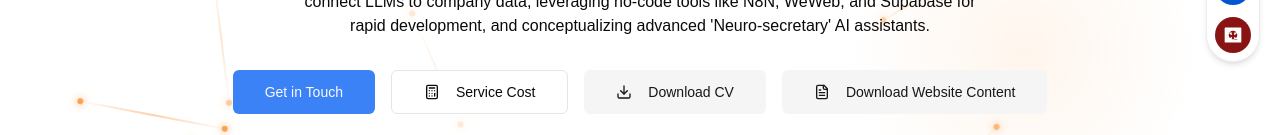
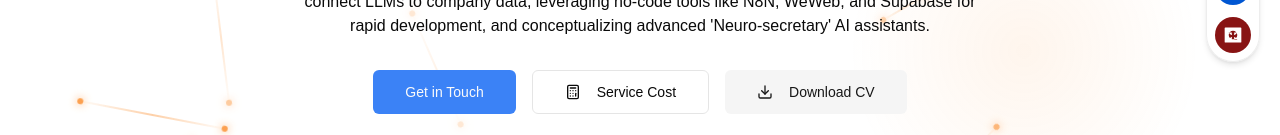
Before and after one commit to MS0C54073/muzoprof, a Next.js app: page / in a window 1280 px wide. Shown: the part 509-644 px from the top of the page. Built offline with nearby package versions, Linux system fonts and the light colour scheme.

Commit message:
delete this button: Download Website Content

```diff
--- a/src/app/page.tsx
+++ b/src/app/page.tsx
@@ -7,7 +7,7 @@ import Link from 'next/link';
 import TranslatedText from '@/app/components/translated-text';
 import { Button } from '@/components/ui/button';
 import { SocialIcons } from '@/components/social-icons';
-import { ArrowRight, Award, BrainCircuit, Calendar, Code, Download, Eye, ExternalLink, Github, Globe, GraduationCap, Loader2, Mail, Network, Phone, Server, Shield, Smartphone, Star, Users, Check, UserCog, ChevronDown, Calculator, FileText } from 'lucide-react';
+import { ArrowRight, Award, BrainCircuit, Calendar, Code, Download, Eye, ExternalLink, Github, Globe, GraduationCap, Loader2, Mail, Network, Phone, Server, Shield, Smartphone, Star, Users, Check, UserCog, ChevronDown, Calculator } from 'lucide-react';
 import { Card, CardContent, CardHeader, CardTitle, CardDescription } from '@/components/ui/card';
 import { Badge } from '@/components/ui/badge';
 import {
@@ -825,110 +825,6 @@ export default function Home() {
         }
     };
 
-    const generateWebsiteTextDoc = () => {
-        setIsGenerating(true);
-        try {
-            const doc = new jsPDF();
-            const pageWidth = doc.internal.pageSize.getWidth();
-            const margin = 15;
-            const contentWidth = pageWidth - margin * 2;
-            let y = margin;
-
-            const addTitle = (title: string) => {
-                checkPageBreak(20);
-                doc.setFontSize(22);
-                doc.setFont('helvetica', 'bold');
-                doc.text(title, pageWidth / 2, y, { align: 'center' });
-                y += 15;
-            };
-
-            const addSectionTitle = (title: string) => {
-                checkPageBreak(15);
-                 doc.setFontSize(16);
-                doc.setFont('helvetica', 'bold');
-                doc.text(title, margin, y);
-                y += 10;
-            };
-
-            const addText = (text: string, isMuted = false) => {
-                doc.setFontSize(11);
-                doc.setFont('helvetica', isMuted ? 'italic' : 'normal');
-                doc.setTextColor(isMuted ? 128 : 0);
-                const lines = doc.splitTextToSize(text, contentWidth);
-                checkPageBreak(lines.length * 6 + 5);
-                doc.text(lines, margin, y);
-                y += lines.length * 6 + 5;
-                doc.setTextColor(0);
-            };
-
-             const addListItem = (text: string) => {
-                doc.setFontSize(11);
-                doc.setFont('helvetica', 'normal');
-                const lines = doc.splitTextToSize(`• ${text}`, contentWidth - 5);
-                checkPageBreak(lines.length * 6 + 2);
-                doc.text(lines, margin + 5, y);
-                y += lines.length * 6 + 2;
-            };
-
-            const checkPageBreak = (heightNeeded: number) => {
-                if (y + heightNeeded > doc.internal.pageSize.getHeight() - margin) {
-                    doc.addPage();
-                    y = margin;
-                }
-            };
-
-            // --- Content ---
-            addTitle('Musonda Salimu - Website Content');
-
-            addSectionTitle('About Me');
-            addText("I am a versatile and experienced professional with a Master's degree in Informatics and a passion for technology. My journey has taken me through system administration, software engineering, and cutting-edge AI research.");
-            addText("I thrive on solving complex problems and am particularly excited by the intersection of AI and practical business solutions. My current focus is on securely connecting LLMs like GPT to proprietary databases, leveraging no-code platforms (N8N, WeWeb, Supabase) for rapid development, and exploring advanced AI concepts like the 'Neuro-secretary' to automate complex workflows.");
-            addText("Driven by a willingness to learn, I am continuously pushing the boundaries of what's possible, merging my skills in full-stack development and AI to create next-generation solutions.");
-
-            addSectionTitle('Technical Skills');
-            skills.forEach(skill => addListItem(skill.name));
-            y += 5;
-
-            addSectionTitle('Work Experience');
-            experiences.forEach(exp => {
-                addText(`${exp.title} | ${exp.company} (${exp.duration})`);
-                exp.details.forEach(detail => addListItem(detail));
-                y += 5;
-            });
-
-            addSectionTitle('Education');
-            education.forEach(edu => {
-                addText(`${edu.degree}, ${edu.university} (${edu.duration})`);
-                if(edu.note) addText(edu.note, true);
-                y += 2;
-            });
-
-            addSectionTitle('Awards & Achievements');
-            awards.forEach(award => addListItem(`${award.title} - ${award.issuer} (${award.date})`));
-            y+=5;
-
-            addSectionTitle('Licenses & Certifications');
-            certifications.forEach(cert => addListItem(`${cert.title} - ${cert.issuer} (${cert.date})`));
-            y+=5;
-
-            addSectionTitle('References');
-            references.forEach(ref => addListItem(`${ref.name}, ${ref.title} at ${ref.company}`));
-            addText('Contact information available upon request.', true);
-
-            doc.save('Musonda_Salimu_Website_Content.pdf');
-
-        } catch (error) {
-            console.error("Error generating website content PDF:", error);
-            toast({
-                variant: 'destructive',
-                title: 'PDF Generation Failed',
-                description: 'There was an error creating the document. Please try again.',
-            });
-        } finally {
-            setIsGenerating(false);
-        }
-    };
-
 
   return (
       <div className="container mx-auto py-12 px-4 md:px-6 lg:px-8">
@@ -972,10 +868,6 @@ export default function Home() {
             <Button onClick={() => generateCv('download')} size="lg" variant="secondary" disabled={isGenerating}>
                   {isGenerating ? <Loader2 className="mr-2 h-5 w-5 animate-spin" /> : <Download className="mr-2 h-5 w-5" />}
                   <TranslatedText text="Download CV" />
-            </Button>
-             <Button onClick={generateWebsiteTextDoc} size="lg" variant="secondary" disabled={isGenerating}>
-                  {isGenerating ? <Loader2 className="mr-2 h-5 w-5 animate-spin" /> : <FileText className="mr-2 h-5 w-5" />}
-                  <TranslatedText text="Download Website Content" />
             </Button>
           </div>
         </section>
```
Also changed, not shown: 1 other file (tests, documents, lock files or other folders).
